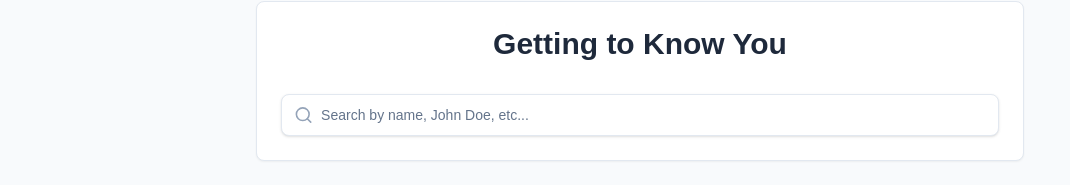
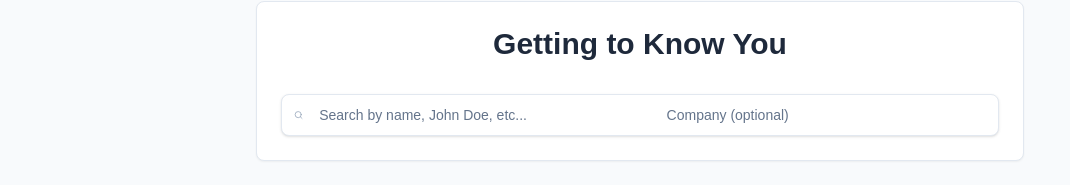
Before and after one commit to copa4960/Alliant-Getting-To-Know-You, a Next.js app in the folder alliant-getting-to-know-you/: page / in a window 1280 px wide. Shown: the part 169-354 px from the top of the page, without its empty margins (0-1070 px from the left). Built offline with nearby package versions, Linux system fonts and the light colour scheme.

Commit message:
added a company text field for entry and a back button

```diff
--- a/alliant-getting-to-know-you/app/search/page.tsx
+++ b/alliant-getting-to-know-you/app/search/page.tsx
@@ -4,10 +4,10 @@ import Link from 'next/link'
 import { Card, CardContent } from "@/components/ui/card"
 import alliantLogo from '../../public/alliant-logo.png'
 import GoogleApiSearch from '@/components/Google_api_search'
-import { totalmem } from 'os'
 
-export default function SearchPage({ searchParams }: { searchParams: { q: string } }) {
-  const query = searchParams.q
+export default function SearchPage({ searchParams }: { searchParams: { name: string; company: string } }) {
+  const nameQuery = searchParams.name || ""; // Get the name query
+  const companyQuery = searchParams.company || ""; // Get the company query
 
   return (
     <div className="min-h-screen bg-slate-50">
@@ -32,9 +32,20 @@ export default function SearchPage({ searchParams }: { searchParams: { q: string
             <h1 className="mb-8 text-center text-3xl font-semibold text-slate-800">
               Search Results
             </h1>
+            <p className="text-center text-lg">
+              Showing results for: <strong>{nameQuery}</strong>
+              {companyQuery && companyQuery !== "" && (
+                <> at <strong>{companyQuery}</strong></>
+              )}
+            </p>
             <Suspense fallback={<p>Loading search results...</p>}>
-              <GoogleApiSearch query={query} />
+              <GoogleApiSearch query={nameQuery} />
             </Suspense>
+            <div className="mt-4 text-center">
+              <Link href="/" className="inline-block px-4 py-2 text-white bg-blue-500 rounded hover:bg-blue-600">
+                Back to Search
+              </Link>
+            </div>
           </CardContent>
         </Card>
       </main>
--- a/alliant-getting-to-know-you/components/Google_api_search.tsx
+++ b/alliant-getting-to-know-you/components/Google_api_search.tsx
@@ -27,9 +27,6 @@ export default async function GoogleApiSearch({ query }: GoogleApiSearchProps) {
 
     return (
       <div>
-        <p className="text-center text-lg">
-          Showing results for: <strong>{query}</strong>
-        </p>
         <p className="text-center text-md mt-2">Top social media links found:</p>
         <ul className="mt-4">
           {links.map((link, index) => (
--- a/alliant-getting-to-know-you/components/search-bar.tsx
+++ b/alliant-getting-to-know-you/components/search-bar.tsx
@@ -8,12 +8,20 @@ import { Input } from "@/components/ui/input"
 export default function SearchBar() {
   const [isFocused, setIsFocused] = useState(false)
   const [searchQuery, setSearchQuery] = useState("")
+  const [companyQuery, setCompanyQuery] = useState("")
   const router = useRouter()
 
   const handleSubmit = (e: React.FormEvent) => {
     e.preventDefault()
-    if (searchQuery.trim()) {
-      router.push(`/search?q=${encodeURIComponent(searchQuery)}`)
+    if (searchQuery.trim() || companyQuery.trim()) {
+      const queryParams = new URLSearchParams();
+      if (searchQuery.trim()) {
+        queryParams.append('name', searchQuery);
+      }
+      if (companyQuery.trim()) {
+        queryParams.append('company', companyQuery);
+      }
+      router.push(`/search?${queryParams.toString()}`);
     }
   }
 
@@ -32,13 +40,21 @@ export default function SearchBar() {
         <Input
           type="search"
           placeholder="Search by name, John Doe, etc..."
-          className="border-0 bg-transparent pl-2 focus-visible:ring-0"
+          className="border-0 bg-transparent pl-2 ml-2 focus-visible:ring-0"
           value={searchQuery}
           onChange={(e) => setSearchQuery(e.target.value)}
           onFocus={() => setIsFocused(true)}
           onBlur={() => setIsFocused(false)}
         />
+        <Input
+          type="text"
+          placeholder="Company (optional)"
+          className="border-0 bg-transparent pl-2 focus-visible:ring-0 ml-2"
+          value={companyQuery}
+          onChange={(e) => setCompanyQuery(e.target.value)}
+        />
       </div>
+      <button type="submit" className="hidden" />
     </form>
   )
 }
```
